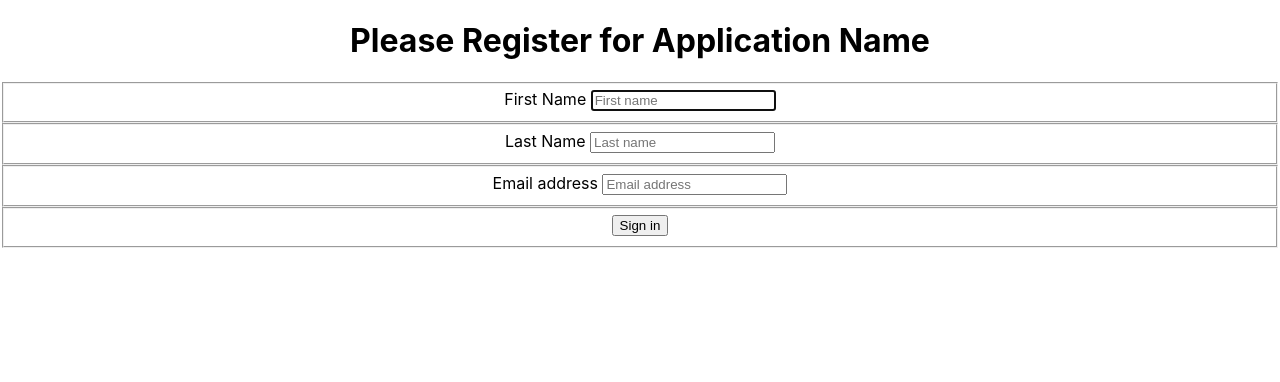
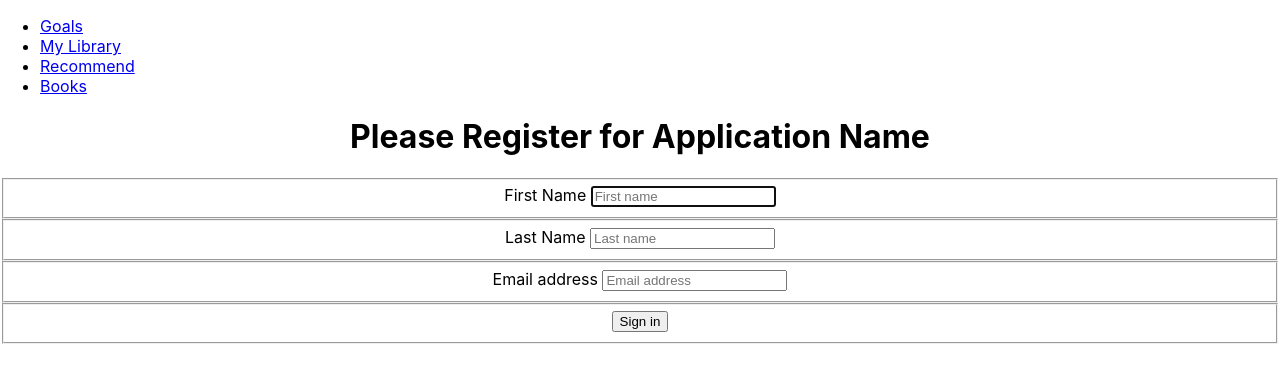
Before and after one commit to srcrank/bookworm, a React (Create React App) app in the folder bookworm/: page /register in a window 1280 px wide. Shown: the top 382 px of the page. Built offline with nearby package versions, Linux system fonts and the light colour scheme; sample sign-in values are in the browser's storage.

Commit message:
login and register working

```diff
--- a/bookworm/src/App.js
+++ b/bookworm/src/App.js
@@ -1,11 +1,27 @@
 import logo from './logo.svg';
 import './App.css';
 import { Route, Redirect } from "react-router-dom"
+import { NavBar } from "./components/nav/NavBar"
 import { Login } from "./components/auth/Login"
 import { Register } from "./components/auth/Register"
 
 export const Bookworm = () => (
   <>
+  <Route
+    render={() => {
+      if (sessionStorage.getItem("bookworm_user")) {
+        return (
+          <>
+            <NavBar />
+          </>
+        )
+      } else {
+        return <Redirect to="/login" />
+      }
+    }}
+    />
+
+
   <Route path="/login">
       <Login />
     </Route>
--- a/bookworm/src/components/auth/Login.js
+++ b/bookworm/src/components/auth/Login.js
@@ -45,7 +45,6 @@ export const Login = () => {
             </dialog>
             <section>
                 <form className="form--login" onSubmit={handleLogin}>
-                    <h1>Nutshell</h1>
                     <h2>Please sign in</h2>
                     <fieldset>
                         <label htmlFor="inputEmail"> Email address </label>
--- a/bookworm/src/components/auth/Register.js
+++ b/bookworm/src/components/auth/Register.js
@@ -5,7 +5,7 @@ import "./Login.css"
 
 export const Register = () => {
 
-    const [registerUser, setRegisterUser] = useState({ firstName: "", lastName: "", email: "" })
+    const [registerUser, setRegisterUser] = useState({ firstName: "", lastName: "", email: "", isAdmin: "false" })
     const [conflictDialog, setConflictDialog] = useState(false)
 
     const history = useHistory()
--- /dev/null
+++ b/bookworm/src/components/nav/NavBar.css
@@ -0,0 +1,3 @@
+nav-bar {
+    background-color: green;
+}
--- /dev/null
+++ b/bookworm/src/components/nav/NavBar.js
@@ -0,0 +1,25 @@
+import React from "react"
+import { Link } from "react-router-dom"
+import "./NavBar.css"
+
+export const NavBar = (props) => {
+  return (
+    <nav className="nav-bar">
+
+      <ul className="">
+        <li className="nav-item">
+          <Link className="nav-link" to="/">Goals</Link>
+        </li>
+        <li className="nav-item">
+          <Link className="nav-link" to="/library">My Library</Link>
+        </li>
+        <li className="nav-item">
+          <Link className="nav-link" to="/recommend">Recommend</Link>
+        </li>
+        <li className="nav-item">
+          <Link className="nav-link" to="/books">Books</Link>
+        </li>
+      </ul>
+    </nav>
+  )
+}
```
